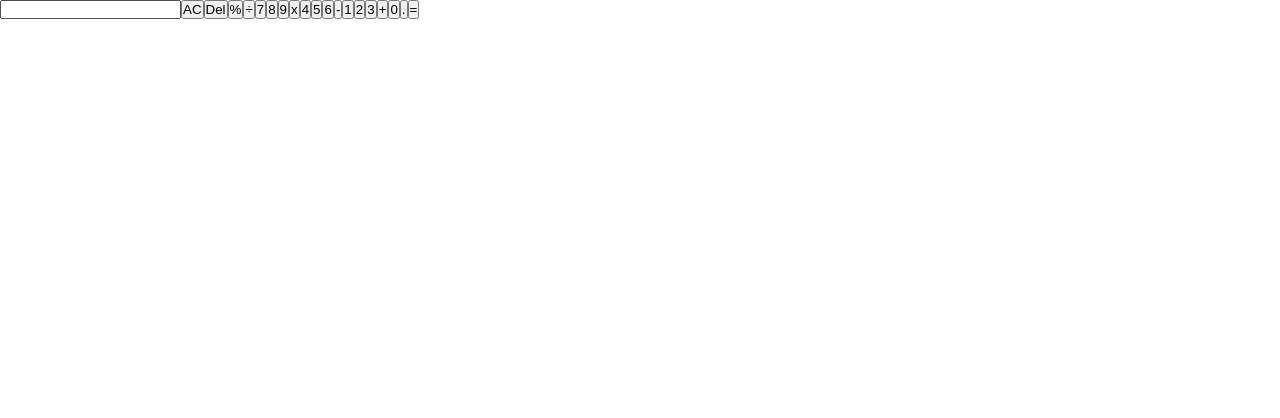
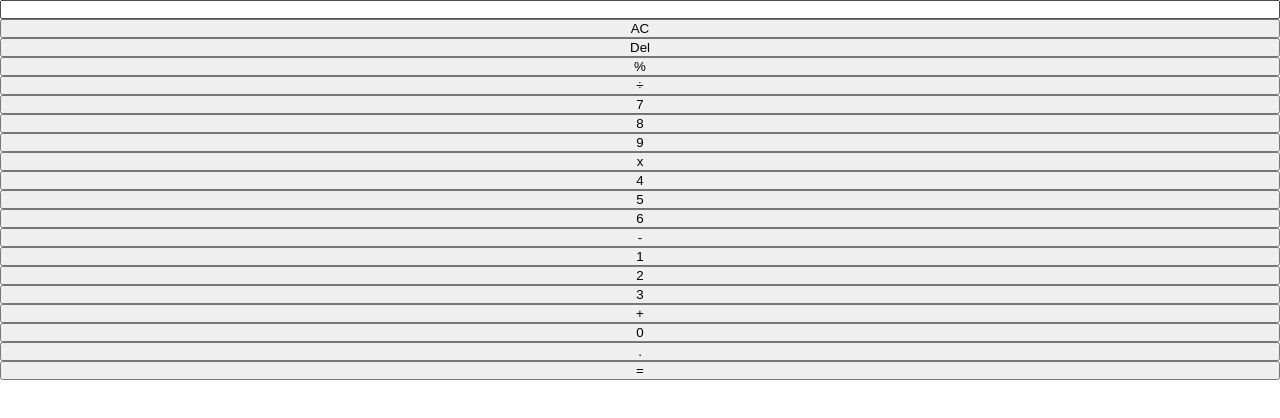
Before and after one commit to yatoogamii/livraison8, a React (Create React App) app: page / in a window 1280 px wide. Shown: the top 418 px of the page. Built offline with nearby package versions, Linux system fonts and the light colour scheme.

Commit message:
add class app app-calculatrice, start grid in App.css

```diff
--- a/src/App.css
+++ b/src/App.css
@@ -1,3 +1,4 @@
-
+.App-calculator {
+  display: grid; }
 
 /*# sourceMappingURL=App.css.map */
--- a/src/App.js
+++ b/src/App.js
@@ -1,5 +1,6 @@
 import React, { Component } from 'react';
 import Calculator from './calculator/Calculator.js';
+import './App.css';
 
 class App extends Component {
   render() {
--- a/src/assets/stylesheets/main.scss
+++ b/src/assets/stylesheets/main.scss
@@ -0,0 +1,3 @@
+.App-calculator {
+  display: grid;
+}
--- a/src/index.js
+++ b/src/index.js
@@ -1,4 +1,4 @@
-import React, { Component } from 'react';
+import React from 'react';
 import ReactDOM from 'react-dom';
 import App from './App.js';
 import './App.css';
```
Also changed, not shown: 2 other files (tests, documents, lock files or other folders).
